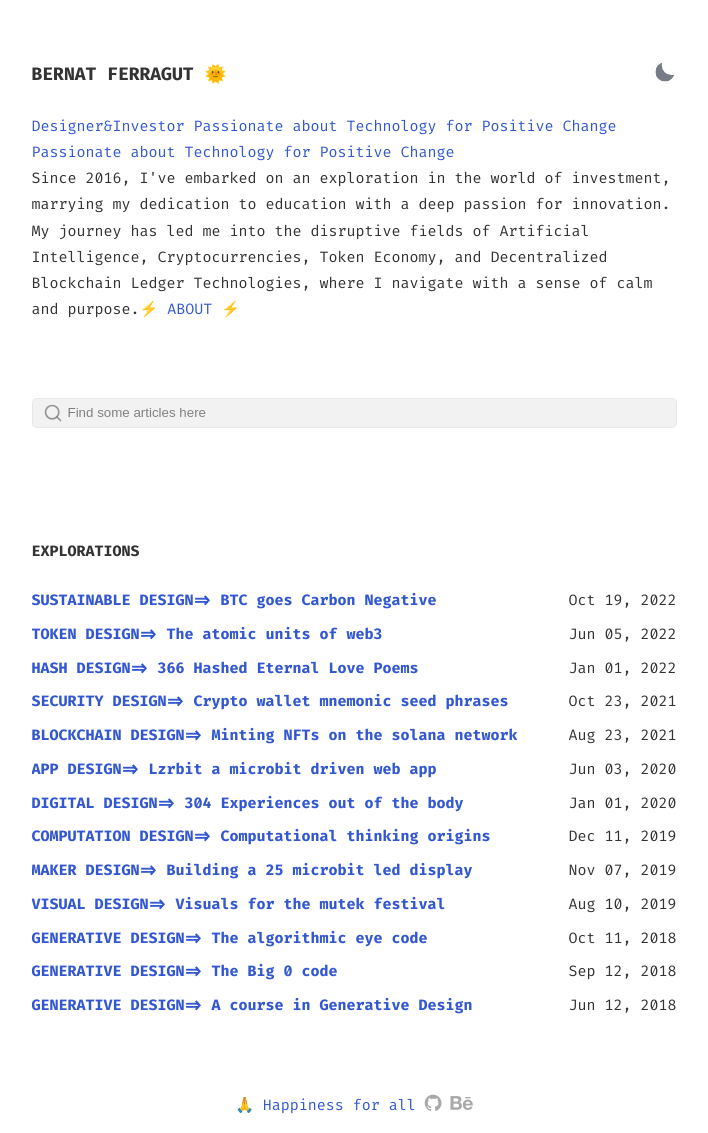
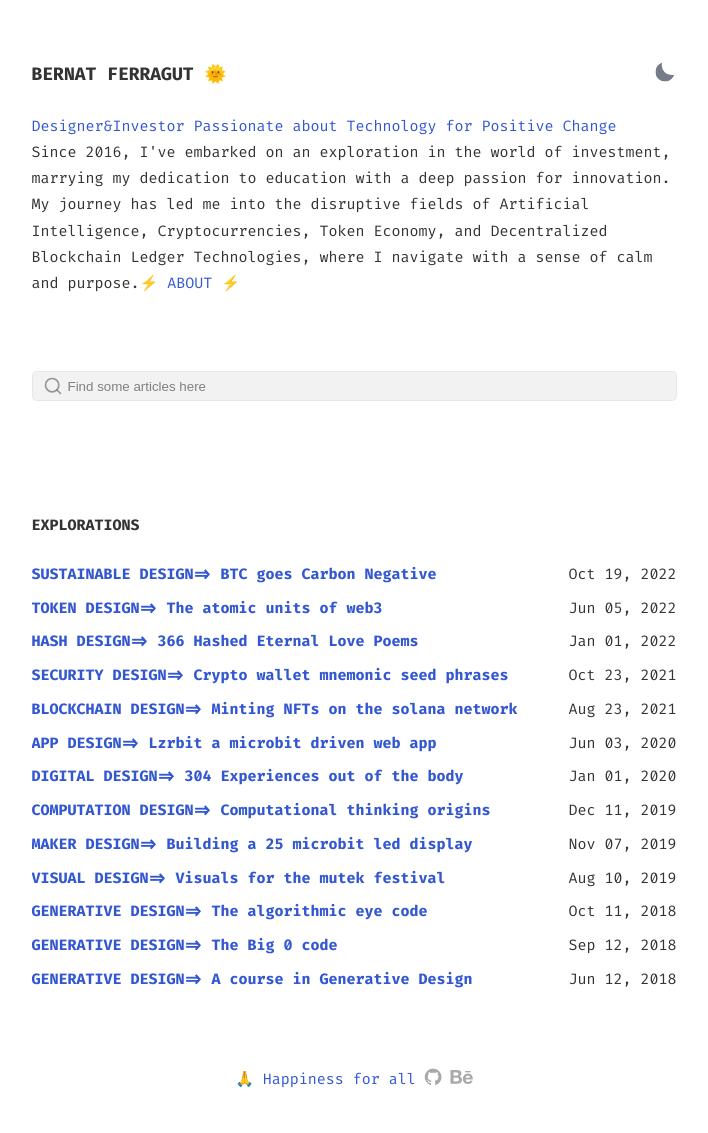
Before and after one commit to bernatferragut/WEB2, a Jekyll site: the page built from index.html, in a window 1280 px wide. Shown: the whole page, without its empty margins (286-994 px from the left). Built offline with Jekyll 4.4.1, drawn with Linux system fonts in a browser that asks for light colours; after the commit the page ends 1107 px from its top, so only the background shows below that.

Commit message:
Update index.html
Yep

```diff
--- a/index.html
+++ b/index.html
@@ -9,7 +9,7 @@ layout: default
         </button>
     </div>
     <div class="bio">
-        <a href"{{ site.baseurl }}/about">Designer&Investor Passionate about Technology for Positive Change Passionate about Technology for Positive Change</a> <br>
+        <a href"{{ site.baseurl }}/about">Designer&Investor Passionate about Technology for Positive Change</a> <br>
         <p>Since 2016, I've embarked on an exploration in the world of investment, marrying my dedication to education with a deep passion for innovation. My journey has led me into the disruptive fields of Artificial Intelligence, Cryptocurrencies, Token Economy, and Decentralized Blockchain Ledger Technologies, where I navigate with a sense of calm and purpose.<a href="{{ site.baseurl }}/about">⚡ ABOUT ⚡</a></p>
     </div>
 </section>
```
